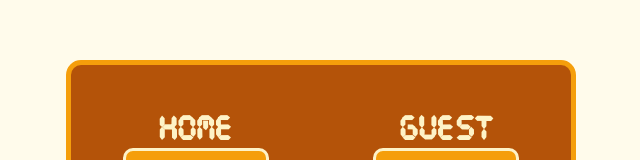
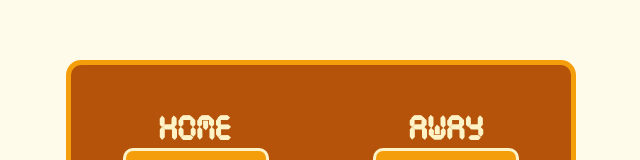
Before and after one commit to AkramGaber/score-board, a plain HTML site: page index.html in a window 1280 px wide. Shown: the part 140-300 px from the top of the page, 319-959 px from the left. Drawn offline with Linux system fonts and the light colour scheme.

Commit message:
Changed Guest to AWAY!

```diff
--- a/index.html
+++ b/index.html
@@ -20,7 +20,7 @@
                 </div>
             </div>
             <div>
-                <h3 class="names">GUEST</h3>
+                <h3 class="names">AWAY</h3>
                 <div class="score">
                     <h1 class="score-value" id="guest-score">0</h1>
                 </div>
```
